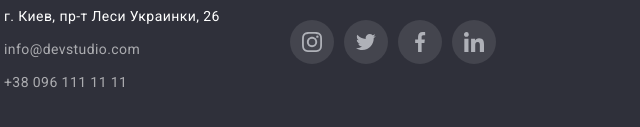
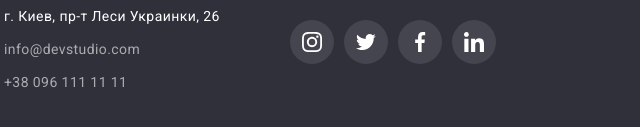
Before and after one commit to Vladislav-UZH/goit-markup-hw-04, a plain HTML site: page index.html in a window 1280 px wide. Shown: the part 2764-2891 px from the top of the page, 51-691 px from the left. Drawn offline with nearby package versions, Linux system fonts and the light colour scheme.

Commit message:
corrections

```diff
--- a/styles-css/style.css
+++ b/styles-css/style.css
@@ -425,11 +425,10 @@ a {
 .networks-svg,.footer-networks-svg {
   width: 20px;
   height: 20px;
-  fill: #AFB1B8;
 }
 
 .footer-networks-svg{
-  fill: var(--footer-address-hover);
+  --color4: var(--footer-address-hover);
 }
 /* /////////////////////////////////////////////////////////////////////////// */
 /* ---portfolio.html--- */
```
